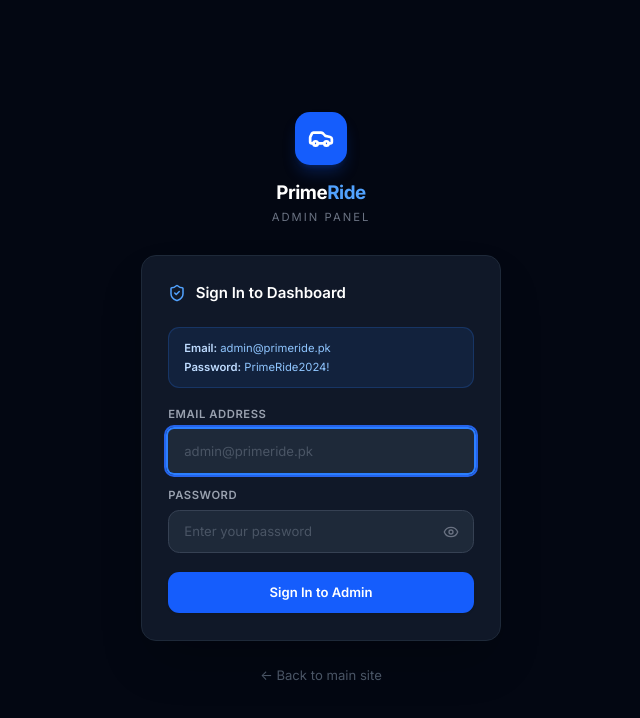
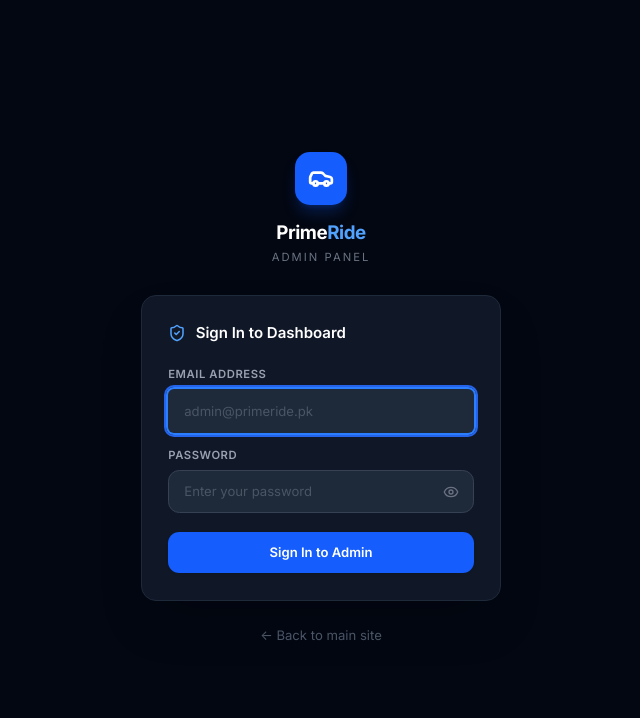
Before and after one commit to faizankhan828/Car-Rental, a React (Vite) app in the folder primeride/client/: page /admin/login in a window 1280 px wide. Shown: the top 718 px of the page, without its empty margins (319-959 px from the left). Built offline with nearby package versions, Linux system fonts and the light colour scheme; no server answers.

Commit message:
Remove credentials hint from admin login page

```diff
--- a/primeride/client/src/pages/admin/AdminLogin.jsx
+++ b/primeride/client/src/pages/admin/AdminLogin.jsx
@@ -61,14 +61,6 @@ export default function AdminLogin() {
             <div className="flex items-center gap-2.5 mb-6">
               <ShieldCheck size={18} className="text-blue-400" />
               <h2 className="text-base font-semibold text-white">Sign In to Dashboard</h2>
-            </div>
-
-            {/* Credentials hint */}
-            <div className="mb-5 rounded-xl border border-blue-500/20 bg-blue-500/10 px-4 py-3">
-              <p className="text-xs text-blue-300 leading-relaxed">
-                <span className="font-semibold text-blue-200">Email:</span> admin@primeride.pk<br />
-                <span className="font-semibold text-blue-200">Password:</span> PrimeRide2024!
-              </p>
             </div>
 
             <form onSubmit={handleSubmit} noValidate className="space-y-4">
```
